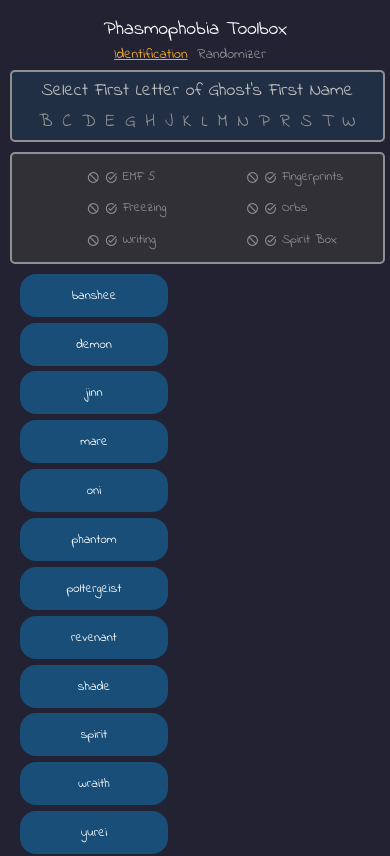
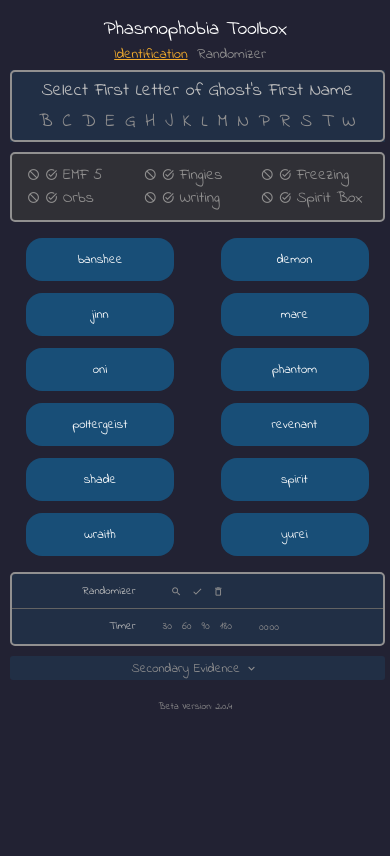
Before and after one commit to Gator-Dunn/ghost-tracker, a React (Create React App) app: page / in a window 390 px wide. Shown: the top 856 px of the page. Built offline with nearby package versions, Linux system fonts and the light colour scheme.

Commit message:
Removed a bunch of media query logic in favor of flex box

```diff
--- a/package.json
+++ b/package.json
@@ -1,6 +1,6 @@
 {
   "name": "ghost-tracker",
-  "version": "2.0.3",
+  "version": "2.0.4",
   "private": true,
   "dependencies": {
     "@testing-library/jest-dom": "^5.11.9",
--- a/public/index.html
+++ b/public/index.html
@@ -10,7 +10,7 @@
   <link href="https://fonts.googleapis.com/icon?family=Material+Icons" rel="stylesheet">
   <meta name="viewport" content="width=device-width, initial-scale=1" />
   <meta name="theme-color" content="#000000" />
-  <meta name="description" content="Phasmophobia Evidence Matrix version 2.0.3" />
+  <meta name="description" content="Phasmophobia Evidence Matrix version 2.0.4" />
   <link rel="apple-touch-icon" href="%PUBLIC_URL%/logo192.png" />
   <link rel="manifest" href="%PUBLIC_URL%/manifest.json" />
   <title>Phasmophobia Evidence Matrix</title>
--- a/src/components/Evidence/Evidence.css
+++ b/src/components/Evidence/Evidence.css
@@ -1,86 +1,18 @@
 .evidence__items {
-  --auto-grid-min-size: 16rem;
-  display: grid;
-  grid-template-columns: repeat(
-    auto-fill,
-    minmax(var(--auto-grid-min-size), 1fr)
-  );
-  grid-gap: 0.5rem;
-  grid-auto-rows: minmax(20px, 30px) minmax(20px, 30px);
-  padding: 10px 0 10px 0;
-  width: 75vw;
-  align-items: center;
-  justify-self: center;
-}
-
-@media (max-width: 1200px) {
-  .evidence__items {
-    --auto-grid-min-size: 16rem;
-    display: grid;
-    grid-template-columns: repeat(3, minmax(var(--auto-grid-min-size), 1fr));
-    justify-items: flex-start;
-    grid-gap: 0.5rem;
-    padding: 10px 5px 10px 5px;
-    justify-items: center;
-    justify-self: flex-start;
-  }
-}
-
-@media (max-width: 1024px) {
-  .evidence__items {
-    --auto-grid-min-size: 16rem;
-    display: grid;
-    grid-template-columns: repeat(3, minmax(var(--auto-grid-min-size), 1fr));
-    grid-auto-rows: minmax(20px, 30px) minmax(20px, 30px);
-    grid-gap: 0.5rem;
-    padding: 10px 5px 10px 5px;
-    justify-items: center;
-    justify-self: flex-start;
-    grid-auto-rows: minmax(10px, 25px);
-  }
-}
-
-@media (max-width: 768px) {
-  .evidence__items {
-    --auto-grid-min-size: 16rem;
-    display: grid;
-    grid-template-columns: repeat(3, minmax(var(--auto-grid-min-size), 1fr));
-    grid-auto-rows: minmax(20px, 30px) minmax(20px, 30px);
-    grid-gap: 0.5rem;
-    padding: 10px 5px 10px 5px;
-    justify-items: center;
-    justify-self: flex-start;
-    grid-auto-rows: minmax(10px, 25px);
-  }
-}
-
-@media (max-width: 480px) {
-  .evidence__items {
-    --auto-grid-min-size: 10rem;
-    display: grid;
-    grid-template-columns: repeat(
-      auto-fill,
-      minmax(var(--auto-grid-min-size), 1fr)
-    );
-    grid-gap: 0.5rem;
-    grid-auto-rows: repeat(3, minmax(10px, 20px));
-    align-items: center;
-    justify-self: center;
-    width: 80vw;
-    padding: 10px 5px 10px 5px;
-  }
+  display: flex;
+  flex-wrap: wrap;
+  padding: 10px;
+  justify-self: flex-end;
 }
 
 .evidence__item {
   vertical-align: middle;
-  display: grid;
-  grid-template-columns: 1fr 1fr;
-  align-self: center;
+  display: flex;
+  flex: 30%;
 }
 
 .evidence__status {
-  overflow: hidden;
-  justify-self: flex-end;
+  display: flex;
 }
 
 .evidence__item--name {
@@ -141,6 +73,8 @@
   padding-left: 5px;
   padding-right: 5px;
   color: var(--color-medium-gray);
+  font-size: 1.2rem;
+  white-space: nowrap;
 }
 
 .evidence__name-confirmed {
@@ -190,7 +124,7 @@
   }
 
   .evidence__fingerprints::after {
-    content: "Fingerprints";
+    content: "Fingies";
   }
 
   .evidence__orbs::after {
--- a/src/components/Ghosts/Ghosts.css
+++ b/src/components/Ghosts/Ghosts.css
@@ -1,66 +1,10 @@
-.ghost__list {
-  --auto-grid-min-size: 16rem;
-  display: grid;
-  grid-gap: 0.75em;
-  grid-template-columns: repeat(
-    auto-fill,
-    minmax(var(--auto-grid-min-size), 1fr)
-  );
+.ghost__list  {
+  display: flex;
+  flex-wrap: wrap;
   padding: 10px;
-  justify-self: flex-start;
-  justify-items: stretch;
-  padding-right: 25px;
-  position: relative;
-}
+  justify-self: flex-end;
+  justify-content: space-between;
 
-@media (max-width: 1200px) {
-  .ghost__list {
-    --auto-grid-min-size: 16rem;
-    display: grid;
-    grid-gap: 0.35em;
-    grid-template-columns: repeat(
-      auto-fill,
-      minmax(var(--auto-grid-min-size), 1fr)
-    );
-    padding: 10px;
-  }
-}
-
-@media (max-width: 1024px) {
-  .ghost__list {
-    --auto-grid-min-size: 10rem;
-    display: grid;
-    grid-gap: 0.95em;
-    grid-template-columns: repeat(
-      auto-fill,
-      minmax(var(--auto-grid-min-size), 1fr)
-    );
-    padding: 10px;
-  }
-}
-
-@media (max-width: 768px) {
-  .ghost__list {
-    --auto-grid-min-size: 12rem;
-    display: grid;
-    grid-template-columns: repeat(
-      auto-fill,
-      minmax(var(--auto-grid-min-size), 1fr)
-    );
-    padding: 10px;
-  }
-}
-@media (max-width: 480px) {
-  .ghost__list {
-    --auto-grid-min-size: 10rem;
-    display: grid;
-    grid-gap: 0.45em;
-    grid-template-columns: repeat(
-      auto-fill,
-      minmax(var(--auto-grid-min-size), 1fr)
-    );
-    padding: 10px;
-  }
 }
 
 .ghost__button {
@@ -73,6 +17,7 @@
   cursor: pointer;
   border-radius: 16px;
   min-width: 8em;
+  margin: 6px;
 }
 
 .ghost__button-valid {
```
